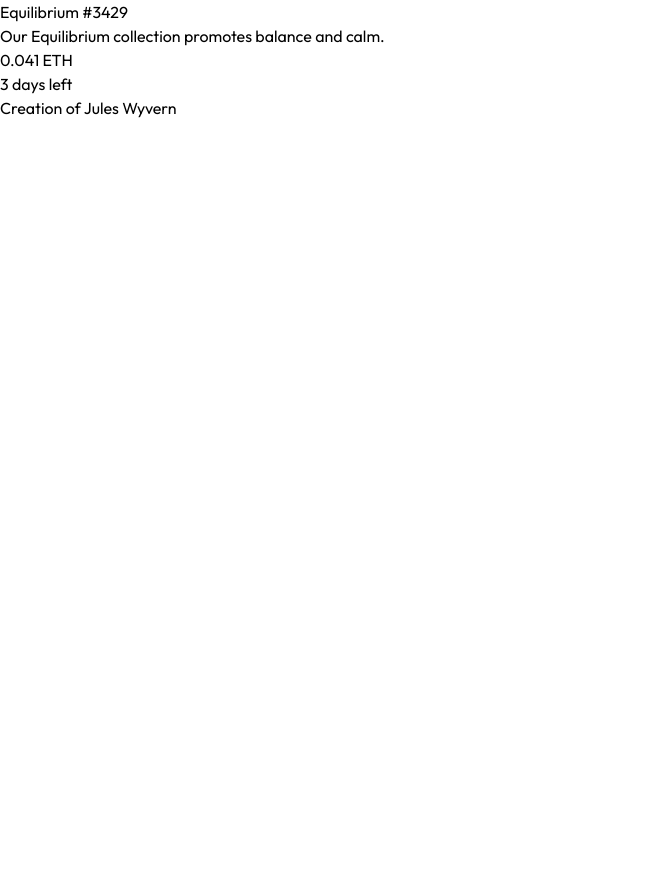
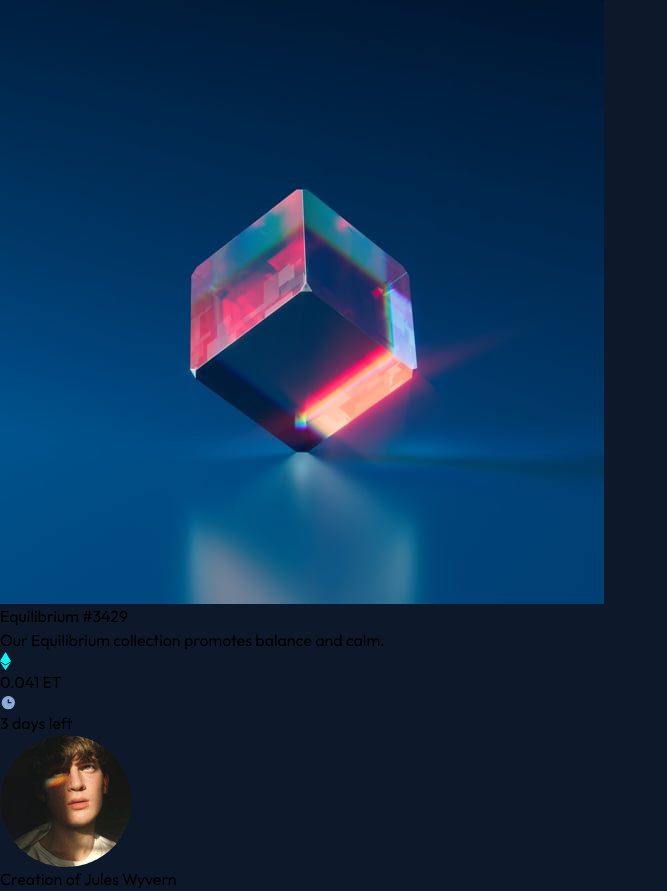
Before and after one commit to JustinByrne/FM-NFT-preview-card-component, a website: page index.html in a window 1280 px wide. Shown: the whole page, without its empty margins (0-667 px from the left). Before the commit the page ends 800 px from the top, so only its background shows below. Drawn offline with Linux system fonts and the light colour scheme.

Commit message:
Added in all the images

```diff
--- a/index.html
+++ b/index.html
@@ -14,16 +14,26 @@
     <link href="./tailwind.css" rel="stylesheet" />
   </head>
 
-  <body>
-    <h1>Equilibrium #3429</h1>
+  <body class="bg-blue-main-bg">
+    <main class="bg-blue-card-bg">
+      <img src="./src/images/image-equilibrium.jpg" />
+      <h1 class="text-white">Equilibrium #3429</h1>
 
-    <p>Our Equilibrium collection promotes balance and calm.</p>
+      <p class="text-blue-soft">
+        Our Equilibrium collection promotes balance and calm.
+      </p>
 
-    <p>
-      0.041 ETH<br />
-      3 days left
-    </p>
+      <p class="text-blue-soft">
+        <span class="text-cyan-fm"
+          ><img src="./src/images/icon-ethereum.svg" />0.041 ET</span
+        >
+        <span><img src="./src/images/icon-clock.svg" />3 days left</span>
+      </p>
 
-    <p>Creation of Jules Wyvern</p>
+      <p class="text-blue-soft">
+        <img src="./src/images/image-avatar.png" />Creation of
+        <span class="text-white">Jules Wyvern</span>
+      </p>
+    </main>
   </body>
 </html>
```
